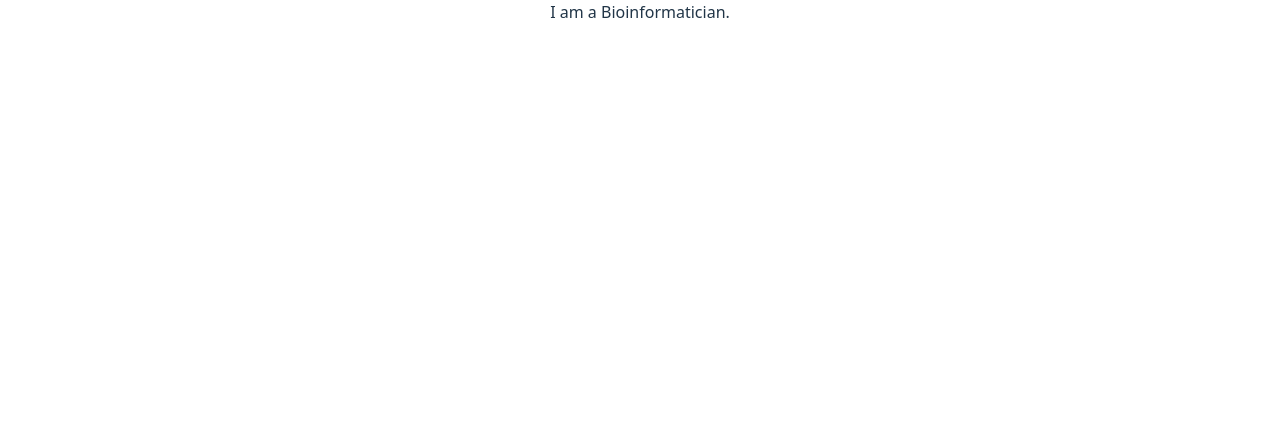
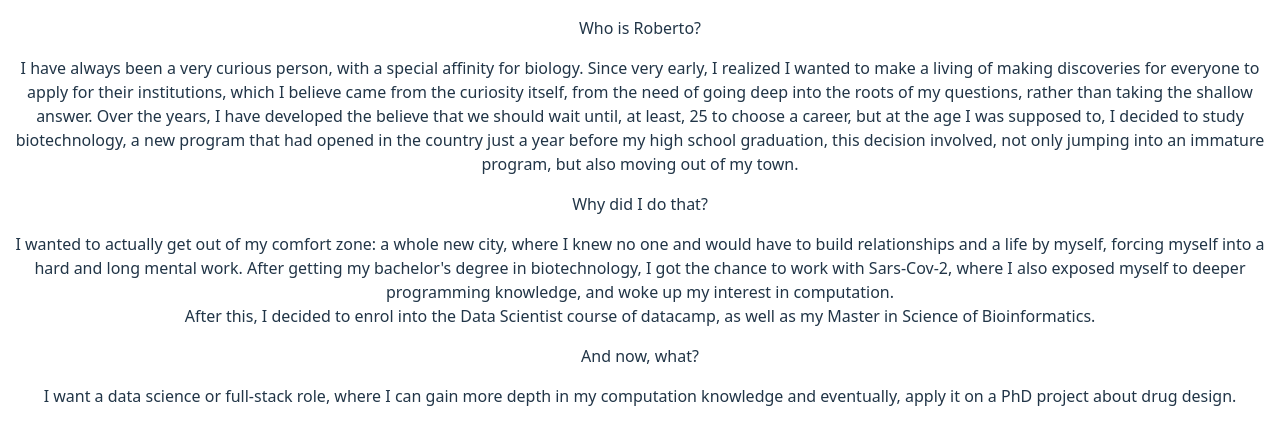
Before and after one commit to RobertoBonnelly/rbprofile, a React (Vite) app: page /About-me in a window 1280 px wide. Shown: the top 444 px of the page. Built offline with nearby package versions, Linux system fonts and the light colour scheme.

Commit message:
feat: added about-me page without styling

```diff
--- a/src/About-me/page.tsx
+++ b/src/About-me/page.tsx
@@ -2,8 +2,20 @@
 
 export default function AboutMe() {
     return (
-        <div>
-            I am a Bioinformatician.
-        </div>
+        <>
+        <p>Who is Roberto?</p>
+
+        <div>I have always been a very curious person, with a special affinity for biology. Since very early, I realized I wanted to make a living of making discoveries for everyone to apply for their institutions, which I believe came from the curiosity itself, from the need of going deep into the roots of my questions, rather than taking the shallow answer. Over the years, I have developed the believe that we should wait until, at least, 25 to choose a career, but at the age I was supposed to, I decided to study biotechnology, a new program that had opened in the country just a year before my high school graduation, this decision involved, not only jumping into an immature program, but also moving out of my town.</div>
+
+        <p>Why did I do that?</p>
+
+        <div>I wanted to actually get out of my comfort zone: a whole new city, where I knew no one and would have to build relationships and a life by myself, forcing myself into a hard and long mental work. After getting my bachelor's degree in biotechnology, I got the chance to work with Sars-Cov-2, where I also exposed myself to deeper programming knowledge, and woke up my interest in computation.</div>
+
+        <div>After this, I decided to enrol into the Data Scientist course of datacamp, as well as my Master in Science of Bioinformatics.</div>
+
+        <p>And now, what?</p>
+
+        <div>I want a data science or full-stack role, where I can gain more depth in my computation knowledge and eventually, apply it on a PhD project about drug design.</div>
+        </>
     )
 }
```
